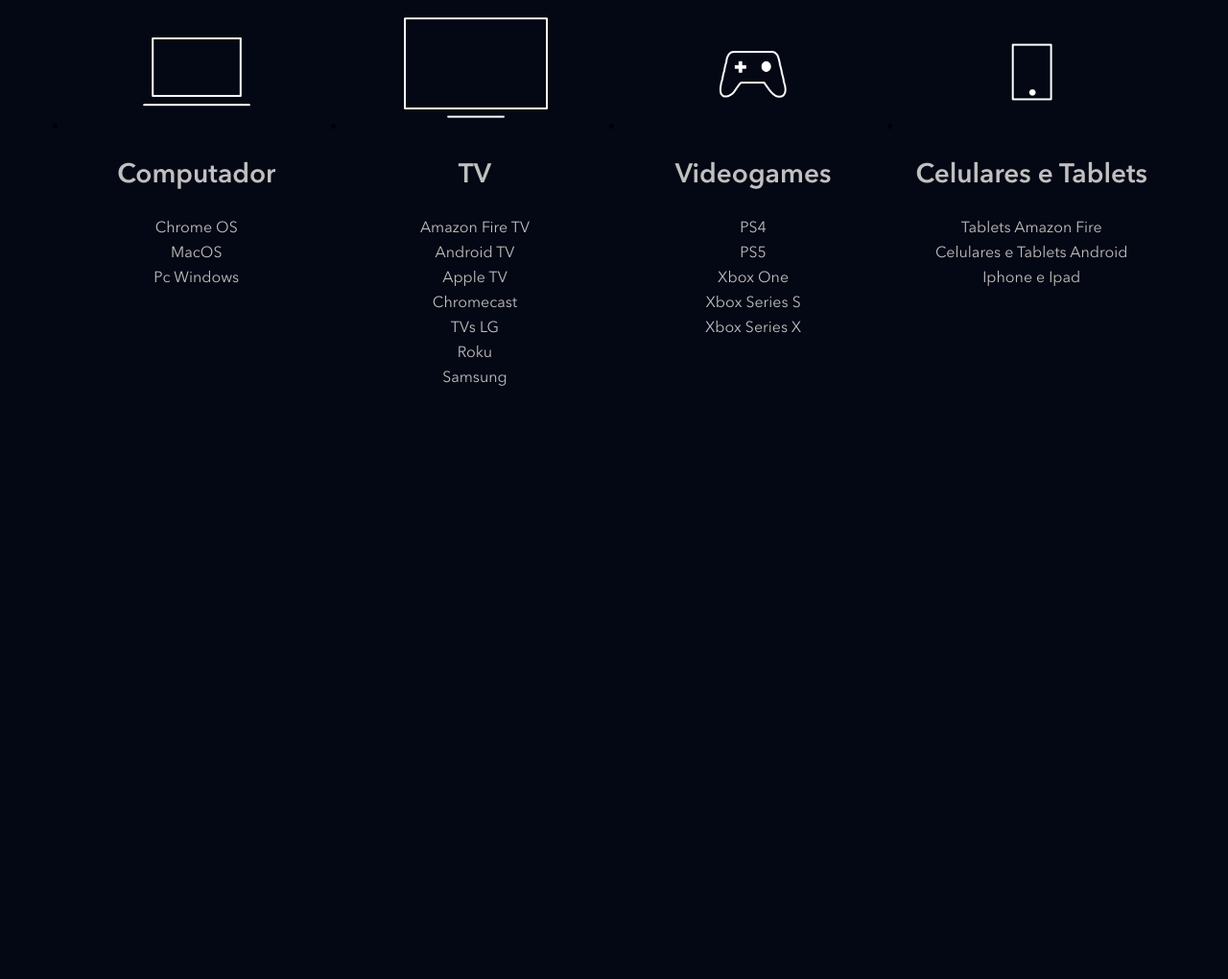
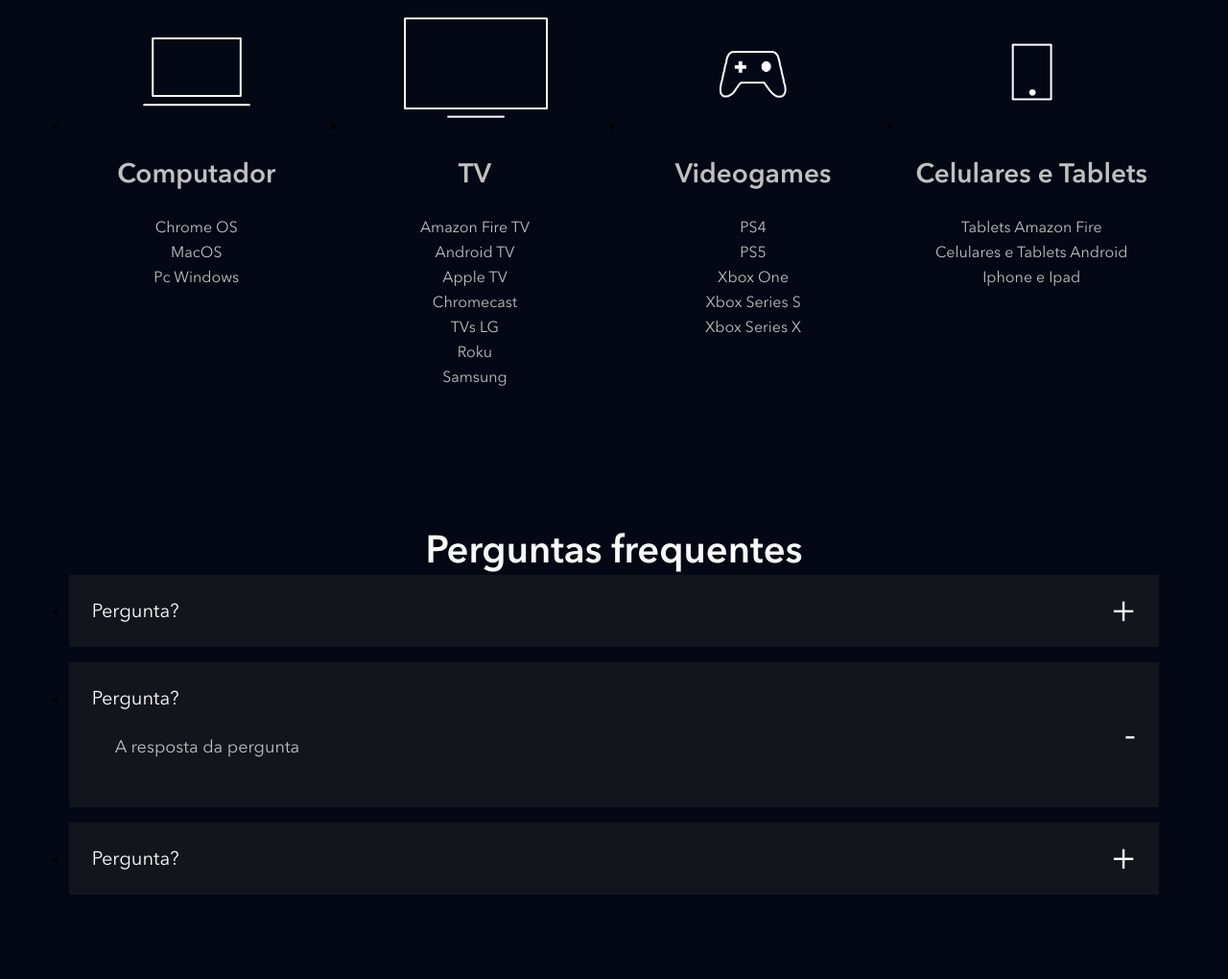
Before and after one commit to MlksWell/clone_disneyplus, a website: page index.html in a window 1280 px wide. Shown: the part 3877-4897 px from the top of the page at 96% size. Before the commit the page ends 4354 px from the top, so only its background shows below. Drawn offline with nearby package versions, Linux system fonts and the light colour scheme; files that its build step writes are made by us from their sources; files whose address does not match are found by name.

Commit message:
adição da aba faq

```diff
--- a/index.html
+++ b/index.html
@@ -208,6 +208,35 @@
             </li>
         </ul>
     </section>
+    <section class="faq">
+        <h2 class="title">Perguntas frequentes</h2>
+        <ul class="faq__questions">
+            <li class="faq__questions__item">
+                <div class="faq__questions__item__question" data-faq-question>
+                    Pergunta?
+                    <div class="faq__questions__item__answer text--big">
+                        A resposta da pergunta
+                    </div>
+                </div>
+            </li>
+            <li class="faq__questions__item faq__questions__item--is-open">
+                <div class="faq__questions__item__question" data-faq-question>
+                    Pergunta?
+                    <div class="faq__questions__item__answer text--big">
+                        A resposta da pergunta
+                    </div>
+                </div>
+            </li>
+            <li class="faq__questions__item">
+                <div class="faq__questions__item__question" data-faq-question>
+                    Pergunta?
+                    <div class="faq__questions__item__answer text--big">
+                        A resposta da pergunta
+                    </div>
+                </div>
+            </li>
+        </ul>
+    </section>
 
     <script src="./src/main.js"></script>
 </body>
--- a/src/main.js
+++ b/src/main.js
@@ -1,5 +1,6 @@
 document.addEventListener('DOMContentLoaded', function() {
     const buttons = document.querySelectorAll('[data-tab-button]');
+    const questions = document.querySelectorAll('[data-faq-question]');
 
     for ( let i = 0; i < buttons.length; i++) {
         buttons[i].addEventListener('click', function(botao) {
@@ -11,10 +12,22 @@
             botao.target.classList.add('shows__tabs__button--is-active');
         })
     }
+
+    for (let i = 0; i < questions.length; i++) {
+        questions[i].addEventListener('click', abreOuFechaResposta);
+    }
 })
+
+function abreOuFechaResposta (elemento) {
+    const classe = 'faq__questions__item--is-open';
+    const elementoPai = elemento.target.parentNode;
+
+    elementoPai.classList.toggle(classe);
+}
 
 function removeBotaoAtivo() {
     const buttons = document.querySelectorAll("[data-tab-button]");
+    console.log
 
     for ( let i = 0; i < buttons.length; i++) {
         buttons[i].classList.remove('shows__tabs__button--is-active');
--- /dev/null
+++ b/src/styles/_faq.scss
@@ -0,0 +1,53 @@
+.faq {
+    padding: 5.6vw;
+
+    h2 {
+        text-align: center;
+    }
+
+    &__questions {
+        &__item{
+            background-color: #13151d;
+            margin-bottom: 16px;
+
+            &__question {
+                color: #fff;
+                font-size: 20px;
+                padding: 24px;
+                display: block;
+                cursor: pointer;
+                position: relative;
+
+                &::after {
+                    content: '+';
+                    position: absolute;
+                    top: 0;
+                    right: 24px;
+                    height: 100%;
+                    display: flex;
+                    align-items: center;
+                    font-size: 40px;
+                }
+            }
+
+            &__answer {
+                height: 0;
+                overflow: hidden;
+                padding: 0 24px;
+                transition: height, .5s ease;
+            }
+
+            &--is-open {
+                .faq__questions__item__question::after {
+                    content: '-';
+                }
+                .faq__questions__item__answer {
+                        height: auto;
+                        padding-top: 24px;
+                        padding-bottom: 24px;
+                        transition: height, .5s ease;
+                    }
+            }
+        }
+    }
+}
--- a/src/styles/main.scss
+++ b/src/styles/main.scss
@@ -3,6 +3,7 @@
 @use 'shows';
 @use 'plans';
 @use 'available-devices';
+@use 'faq';
 
 @font-face {
     font-family: Avenir;
```
